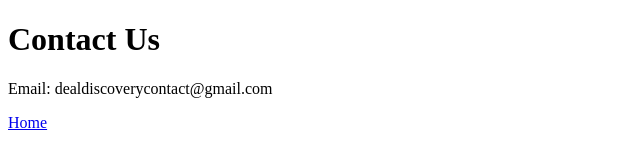
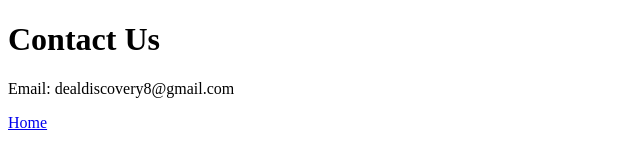
Before and after one commit to Tusar81/deal-discovery, a plain HTML site: page contact.html in a window 1280 px wide. Shown: the full height of the page, 0-640 px from the left. Drawn offline with Linux system fonts and the light colour scheme.

Commit message:
Update contact.html

```diff
--- a/contact.html
+++ b/contact.html
@@ -7,7 +7,7 @@
 
 <h1>Contact Us</h1>
 
-<p>Email: dealdiscoverycontact@gmail.com</p>
+<p>Email: dealdiscovery8@gmail.com</p>
 
 <a href="index.html">Home</a>
 
```
